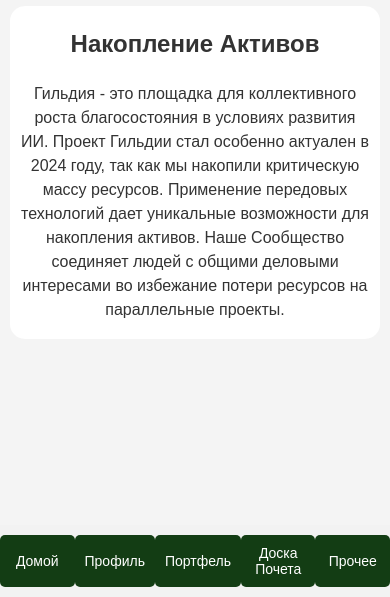
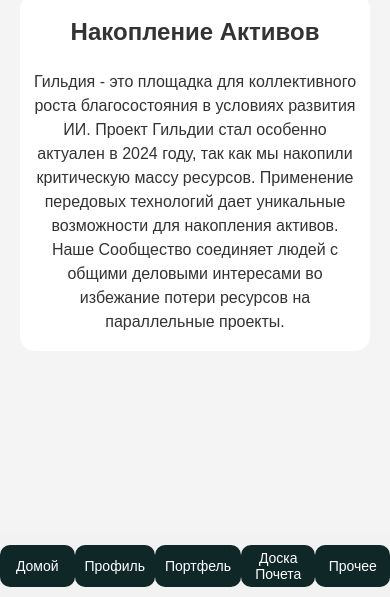
Before and after one commit to Neverchaseprice/WebAppGuild, a plain HTML site: page index.html in a window 390 px wide. Shown: the part 247-844 px from the top of the page. Drawn offline with Linux system fonts and the light colour scheme.

Commit message:
Update style.css

```diff
--- a/style.css
+++ b/style.css
@@ -1,4 +1,27 @@
  /* Основной CSS */
+
+
+    /* Reset стандартных стилей браузера для более предсказуемого отображения */
+    * {
+    box-sizing: border-box;
+    margin: 10;
+    padding: 20;
+}
+
+/*Выделение текста мышкой*/
+::selection {
+    background: #0f2714ec; /* Safari */
+    color: white; /* For selecting text color */
+}
+::-moz-selection {
+    background: #0f2714ec; /* Firefox */
+    color: white; /* For selecting text color */
+}
+::-ms-selection {
+    background: #0f2714ec; /* Firefox */
+    color: white; /* For selecting text color */
+}
+
 
  body {
     font-family: Arial, sans-serif;
@@ -24,63 +47,53 @@
   }
 
   .bottom-menu {
+    position: fixed; /* Зафиксировать кнопки внизу при прокрутке */
+    bottom: 0;
+    left: 50%; /* Помещаем в середину */
+    transform: translateX(-50%); /* Центрируем горизонтально */
     width: 100%;
     max-width: 600px; /* Максимальная ширина 600px */
     background-color: #f2f2f2;
     display: flex;
-    justify-content: space-evenly; /* равномерное расределение кнопок */
+    justify-content: space-evenly; /* равномерное распределение кнопок */
     padding: 10px 0;
+    z-index: 1000; /* Позволяет кнопкам оставаться поверх другого контента */
   }
 
   .bottom-menu button {
-    background-color: #133d14;
+    background-color: #102727;
     color: white;
     border: none;
     text-align: center;
     text-decoration: none;
-    display: inline-block;
+    display: inline-flex; /* чтобы изображение и текст были в одной линии */
+    align-items: center; /* выравнивание элементов по центру */
+    justify-content: center; /* выравнивание элементов по центру */
     font-size: 14px;
-    margin: 0; /* Убираем внешние отступы */
     cursor: pointer;
-    padding: 10px; /* Уменьшаем внутренние отступы */
-    border-radius: 5px;
-    width: 100px; /* Фиксированная ширина кнопок */
+    padding: 5px 10px; /* Уменьшаем внутренние отступы по вертикали и горизонтали */
+    border-radius: 10px;
+    width: 110px; /* уменьшим ширину кнопок */
   }
+
+  .bottom-menu button img {
+    margin-right: 5px; /* уменьшим отступ между изображением и текстом */
+    height: 30px; /* установим высоту изображений */
+    width: 30px; /* установим ширину изображений */
+  }
+
 
   /* Медиа-запрос для мобильных устройств */
   @media (max-width: 600px) {
     .container {
-      padding: 10px; /* Уменьшаем отступы для мобильных устройств */
+      max-width: 100%; /* Устанавливаем максимальную ширину для мобильных устройств */
     }
 
-    .bottom-menu {
-      position: fixed; /* Зафиксировать кнопки внизу при прокрутке */
-      bottom: 0;
-      left: 50%; /* Помещаем в середину */
-      transform: translateX(-50%); /* Центрируем горизонтально */
+    .about, .services, .membership {
+      max-width: 100%; /* Устанавливаем максимальную ширину для мобильных устройств */
+      padding: 0 10px; /* Уменьшаем отступы для мобильных устройств */
     }
   }
-
-      /* Reset стандартных стилей браузера для более предсказуемого отображения */
-      * {
-        box-sizing: border-box;
-        margin: 10;
-        padding: 20;
-    }
-
-    /*Выделение текста мышкой*/
-    ::selection {
-        background: #0f2714ec; /* Safari */
-        color: white; /* For selecting text color */
-    }
-    ::-moz-selection {
-        background: #0f2714ec; /* Firefox */
-        color: white; /* For selecting text color */
-    }
-    ::-ms-selection {
-        background: #0f2714ec; /* Firefox */
-        color: white; /* For selecting text color */
-    }
 
     /*Дизайн элементов*/
     body {
@@ -89,6 +102,7 @@
         background-color: #f4f4f4; /* Светло-серый фон */
         color: #333; /* Темный текст */
     }
+
 
     header {
         background-color: #102727; /* Темно-зеленый фон для шапки */
```
